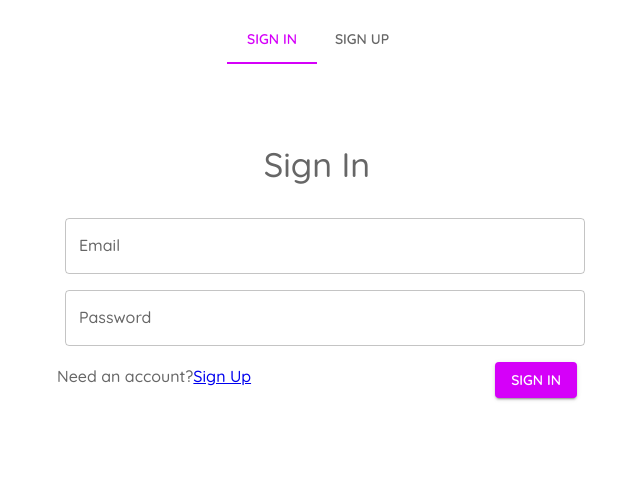
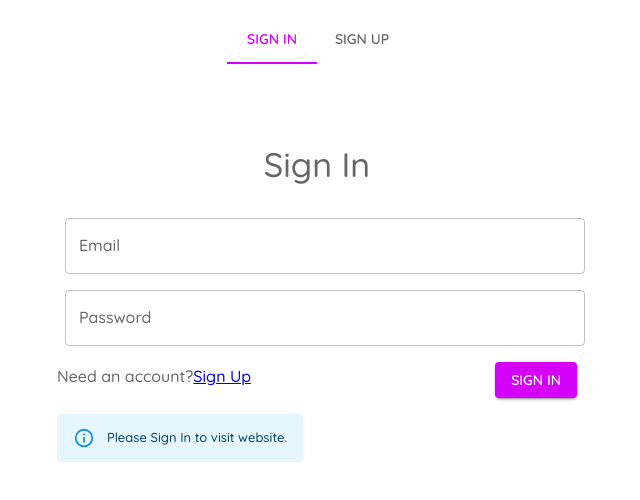
Before and after one commit to Ramil3107/my-pet-project, a React (Create React App) app: page /auth/signin in a window 1280 px wide. Shown: the top 500 px of the page, without its empty margins (323-963 px from the left). Built offline with nearby package versions, Linux system fonts and the light colour scheme; no server answers.

Commit message:
add alert field

```diff
--- a/src/pages/auth/components/SignIn.js
+++ b/src/pages/auth/components/SignIn.js
@@ -2,7 +2,8 @@ import { NavLink } from "react-router-dom"
 import Form from "./Form"
 import { useDispatch } from "react-redux";
 import { signInThunk } from "../redux/thunks";
-import { Box, Typography } from "@mui/material";
+import { Alert, Box, Typography } from "@mui/material";
+import { useState } from "react";
 
 
 
@@ -22,9 +23,9 @@ const SignIn = () => {
             pt={10}
         >
             <Typography
-            variant="h4"
-            color="textSecondary"
-            component="h2"
+                variant="h4"
+                color="textSecondary"
+                component="h2"
             >
                 Sign In
             </Typography>
@@ -42,6 +43,16 @@ const SignIn = () => {
                 Need an account?
                 <NavLink to="/auth/signup">Sign Up</NavLink>
             </Typography>
+            <Box
+                component="div"
+                align="left">
+                <Alert
+                    sx={{ mt: 3, fontSize: 13, width: "max-content", textAlign: "left" }}
+                    severity={"info"}
+                >
+                    Please Sign In to visit website.
+                </Alert>
+            </Box>
         </Box>
     )
 }
```
